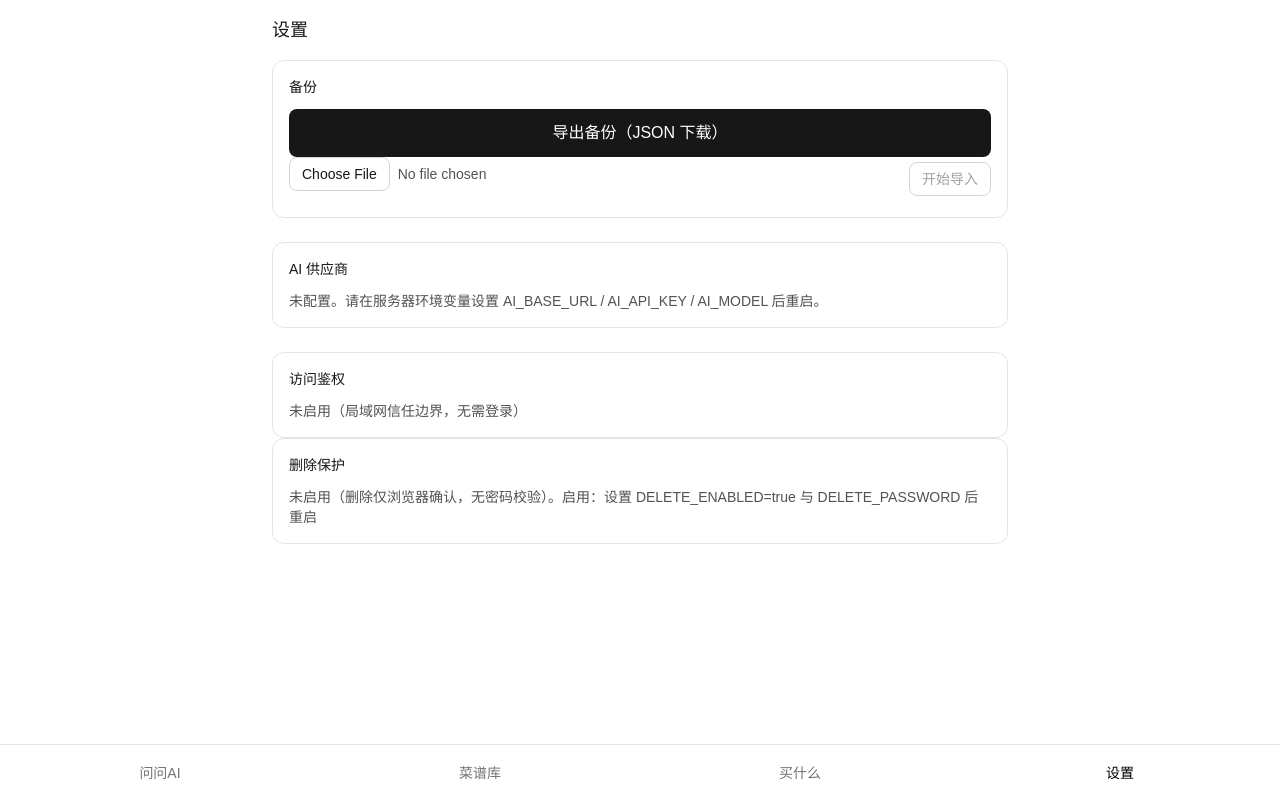
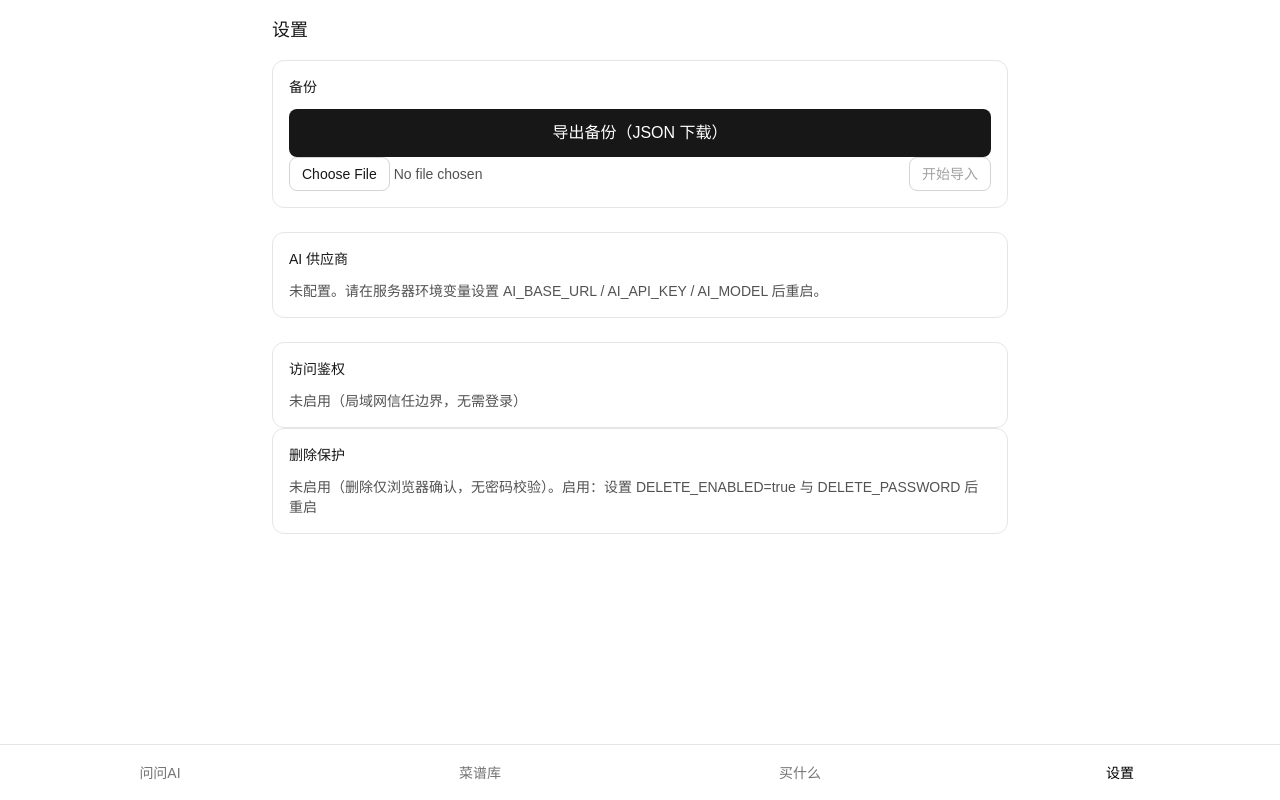
Before and after one commit to Zhangxml/AI-eat, a Next.js app: page /settings in a window 1280 px wide. Built offline with nearby package versions, Linux system fonts and the light colour scheme; no server answers.

Commit message:
fix: 文件选择行基线对齐——去掉 input min-h，选择文件与开始导入同为 34px 等高

```diff
--- a/src/app/settings/page.tsx
+++ b/src/app/settings/page.tsx
@@ -154,21 +154,22 @@ export default function SettingsPage() {
           {exporting ? '导出中…' : '导出备份（JSON 下载）'}
         </button>
 
-        {/* 导入：文件选择 + 开始导入；行内 flex 弹性收缩，无横向滚动；两按钮统一描边规格等高对齐 */}
+        {/* 导入：文件选择 + 开始导入；行内 flex 弹性收缩，无横向滚动；两按钮统一描边规格等高对齐
+            （file input 不设 min-h，其高度由 ::file-selector-button 决定，与右侧按钮同为 34px 基线对齐） */}
         <div className="flex items-center gap-2">
           <input
             type="file"
             accept=".json,application/json"
             onChange={handleFileChange}
             aria-label="选择备份文件"
-            className="min-h-[44px] w-full min-w-0 flex-1 text-sm text-neutral-600 file:mr-2 file:rounded-lg file:border file:border-neutral-300 file:bg-transparent file:px-3 file:py-1.5 file:text-sm file:font-medium file:text-neutral-900 dark:text-neutral-400 dark:file:border-neutral-700 dark:file:text-neutral-100"
+            className="w-full min-w-0 flex-1 text-sm text-neutral-600 file:cursor-pointer file:rounded-lg file:border file:border-neutral-300 file:bg-transparent file:px-3 file:py-1.5 file:text-sm file:font-medium file:text-neutral-900 dark:text-neutral-400 dark:file:border-neutral-700 dark:file:text-neutral-100"
           />
           <button
             type="button"
             onClick={handleImport}
             disabled={!selectedFile || importing}
             aria-label="开始导入"
-            className="shrink-0 self-center rounded-lg border border-neutral-900 px-3 py-1.5 text-sm font-medium text-neutral-900 transition-colors active:bg-neutral-100 disabled:border-neutral-300 disabled:text-neutral-400 dark:border-neutral-100 dark:text-neutral-100 dark:active:bg-neutral-800 dark:disabled:border-neutral-700 dark:disabled:text-neutral-500"
+            className="shrink-0 rounded-lg border border-neutral-900 px-3 py-1.5 text-sm font-medium text-neutral-900 transition-colors active:bg-neutral-100 disabled:border-neutral-300 disabled:text-neutral-400 dark:border-neutral-100 dark:text-neutral-100 dark:active:bg-neutral-800 dark:disabled:border-neutral-700 dark:disabled:text-neutral-500"
           >
             {importing ? '导入中…' : '开始导入'}
           </button>
```
